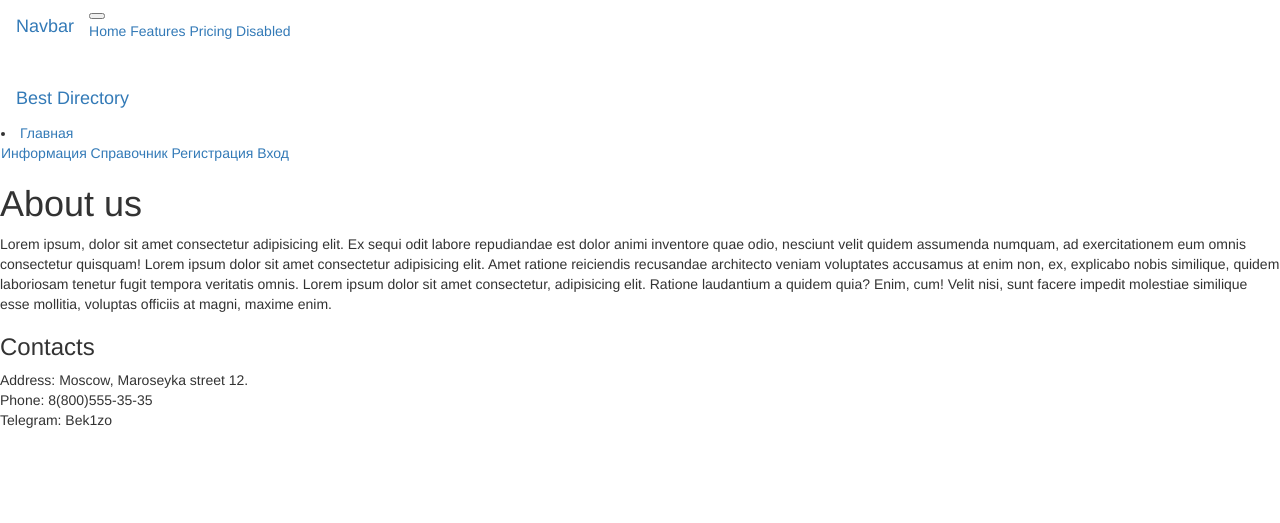
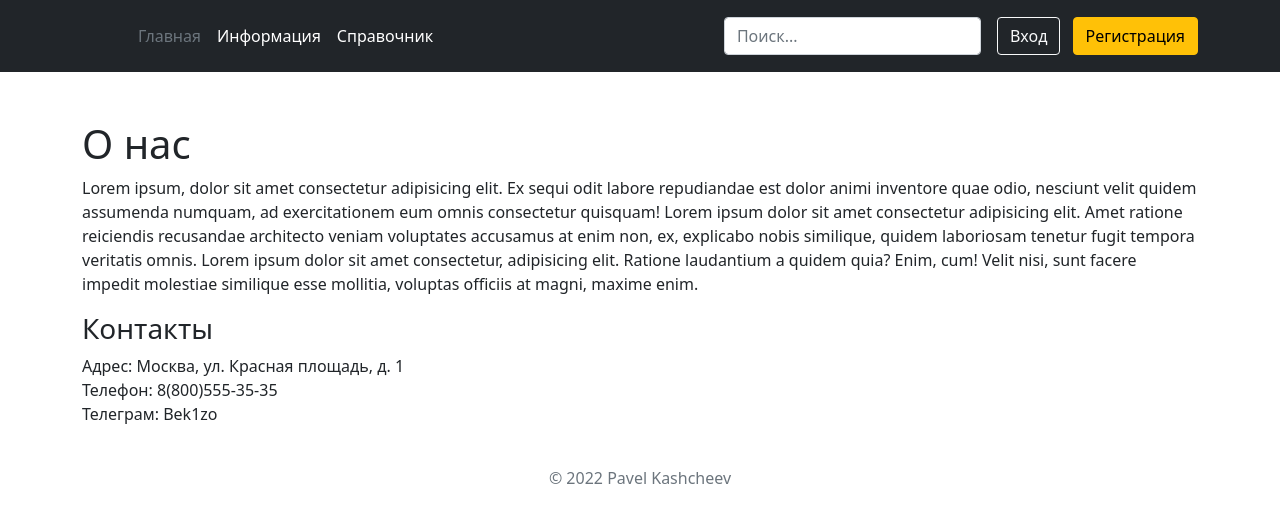
Before and after one commit to Bek1zo/directory, a Flask app: page /info in a window 1280 px wide. Shown: the top 523 px of the page. Run offline with Flask 2, Linux system fonts and the light colour scheme; some libraries are stand-ins or nearby versions.

Commit message:
last vers

```diff
--- a/app/templates/base.html
+++ b/app/templates/base.html
@@ -1,54 +1,72 @@
-{% extends 'bootstrap/base.html' %}
+<!doctype html>
+<html lang="en">
+<head>
+    <meta charset="utf-8">
+    <meta name="viewport" content="width=device-width, initial-scale=1">
+    {% if title %}
+    <title>DirectoryApp - {{ title }}</title>
+    {% else %}
+    <title>DirectoryApp</title>
+    {% endif %}
+    <link rel="canonical" href="https://getbootstrap.com/docs/5.1/examples/headers/">
+    {% block css %}
+    <!-- CSS -->
+    <link href="https://cdn.jsdelivr.net/npm/bootstrap@5.1.3/dist/css/bootstrap.min.css" rel="stylesheet" integrity="sha384-1BmE4kWBq78iYhFldvKuhfTAU6auU8tT94WrHftjDbrCEXSU1oBoqyl2QvZ6jIW3" crossorigin="anonymous">
+    <style>
+    .bd-placeholder-img {
+        font-size: 1.125rem;
+        text-anchor: middle;
+        -webkit-user-select: none;
+        -moz-user-select: none;
+        user-select: none;
+    }
 
-{% block title %}
-{% if title %}{{ title }} - Site{% else %}Welcome to site{% endif %}
-{% endblock %}
+    @media (min-width: 768px) {
+        .bd-placeholder-img-lg {
+        font-size: 3.5rem;
+        }
+    }
+    </style>
+    <!-- Custom styles for this template -->
+    <link href="headers.css" rel="stylesheet">
+    {% endblock css %}
+</head>
+<body>
+{% block nav %}
+<header class="p-3 bg-dark text-white">
+    <div class="container">
+        <div class="d-flex flex-wrap align-items-center justify-content-center justify-content-lg-start">
+            <a href="/" class="d-flex align-items-center mb-2 mb-lg-0 text-white text-decoration-none">
+                <svg class="bi me-2" width="40" height="32" role="img" aria-label="Bootstrap"><use xlink:href="#bootstrap"/></svg>
+            </a>
 
-{% block navbar %}
+            <ul class="nav col-12 col-lg-auto me-lg-auto mb-2 justify-content-center mb-md-0">
+                <li><a href="/" class="nav-link px-2 text-secondary">Главная</a></li>
+                <li><a href="/info" class="nav-link px-2 text-white">Информация</a></li>
+                <li><a href="/directory" class="nav-link px-2 text-white">Справочник</a></li>
+                {% if current_user.status == 'Администратор' %}
+                <li><a href="/add_article" class="nav-link px-2 text-white">Добавить новость</a></li>
+                {% endif %}
+            </ul>
 
-<nav class="navbar navbar-expand-lg navbar-light bg-light">
-    <a class="navbar-brand" href="#">Navbar</a>
-    <button class="navbar-toggler" type="button" data-toggle="collapse" data-target="#navbarNavAltMarkup" aria-controls="navbarNavAltMarkup" aria-expanded="false" aria-label="Toggle navigation">
-      <span class="navbar-toggler-icon"></span>
-    </button>
-    <div class="collapse navbar-collapse" id="navbarNavAltMarkup">
-        <div class="navbar-nav">
-            <a class="nav-item nav-link active" href="#">Home <span class="sr-only">(current)</span></a>
-            <a class="nav-item nav-link" href="#">Features</a>
-            <a class="nav-item nav-link" href="#">Pricing</a>
-            <a class="nav-item nav-link disabled" href="#">Disabled</a>
+            <form class="col-12 col-lg-auto mb-3 mb-lg-0 me-lg-3">
+                <input type="search" class="form-control form-control-dark" placeholder="Поиск..." aria-label="Search">
+            </form>
+
+            <div class="text-end">
+                {% if current_user.is_authenticated %}
+                <button type="submit" class="btn btn-outline-light me-2" onclick="location.href='/logout'">Выход</button>
+                {% else %}
+                <button type="button" class="btn btn-outline-light me-2" onclick="location.href='/login'">Вход</button>
+                <button type="button" class="btn btn-warning" onclick="location.href='/registration'">Регистрация</button>
+                {% endif %}
             </div>
         </div>
-</nav>
-
-<nav class="navbar navbar-expand-lg navbar-light bg-light">
-    <a class="navbar-brand" href="#">Best Directory</a>
-    <div class="collapse navbar-collapse" id="navbarNav"></div>
-        <ul class="navbar-nav"></ul>
-            <li class="nav-item active">
-                <a class="nav-link" href="/">Главная</a>
-            </li>
-            <a href="/info">Информация</a>
-            <a href="/directory">Справочник</a>
-            {% if current_user.is_authenticated %}
-            {% if current_user.status == 'Администратор' %}
-            <a href="/add_article">Добавить новость</a>
-            {% endif %}
-            <a href="/logout">Выход</a>
-            <p>Привет, {{ current_user.username }}! Статус: {{ current_user.status }}</p>
-            {% else %}
-            <a href="/registration">Регистрация</a>
-            <a href="/login">Вход</a>
-            {% endif %}
-        </ul>
     </div>
-</nav>
-{% endblock %}
-
-<hr>
-
-{% block content %}
-<div class="container">
+    </header>
+    <br>
+    {% endblock nav %}
+    {% block messages %}
         {% with messages = get_flashed_messages() %}
             {% if messages %}
                 {% for message in messages %}
@@ -56,11 +74,24 @@
                 {% endfor %}
             {% endif %}
         {% endwith %}
-    {% block app_content %}
+    {% endblock messages %}
+    <br>
 
-    {% endblock %}
+    <div class="container">
+        {% block content %}
+        <div class="row">
+            <div class="col-sm">
             </div>
-{% endblock %}
+        </div>
+        {% endblock content %}
+    </div>
 
-<hr>
-Copyright 2022 (C) Pavel Kashcheev
+</body>
+
+{% block footer %}
+<div class="container">
+    <footer class="py-3 my-4">
+      <p class="text-center text-muted">&copy; 2022 Pavel Kashcheev</p>
+    </footer>
+  </div>
+{% endblock footer %}
--- a/app/templates/info.html
+++ b/app/templates/info.html
@@ -2,16 +2,16 @@
 
 
 {% block content %}
-<h1>About us</h1>
+<h1>О нас</h1>
 <p>
     Lorem ipsum, dolor sit amet consectetur adipisicing elit. Ex sequi odit labore repudiandae est dolor animi inventore quae odio, nesciunt velit quidem assumenda numquam, ad exercitationem eum omnis consectetur quisquam!
     Lorem ipsum dolor sit amet consectetur adipisicing elit. Amet ratione reiciendis recusandae architecto veniam voluptates accusamus at enim non, ex, explicabo nobis similique, quidem laboriosam tenetur fugit tempora veritatis omnis.
     Lorem ipsum dolor sit amet consectetur, adipisicing elit. Ratione laudantium a quidem quia? Enim, cum! Velit nisi, sunt facere impedit molestiae similique esse mollitia, voluptas officiis at magni, maxime enim.
 </p>
-<h3>Contacts</h3>
+<h3>Контакты</h3>
 <p>
-    Address: Moscow, Maroseyka street 12.<br>
-    Phone: 8(800)555-35-35<br>
-    Telegram: Bek1zo
+    Адрес: Москва, ул. Красная площадь, д. 1<br>
+    Телефон: 8(800)555-35-35<br>
+    Телеграм: Bek1zo
 </p>
 {% endblock %}
```
Also changed, not shown: app/templates/index2.html (added, +10 -0 lines), app/templates/login.html (+3 -8 lines), app/templates/registration.html (+3 -18 lines), app.db. Lines whose indentation alone changed are shown as unchanged.
